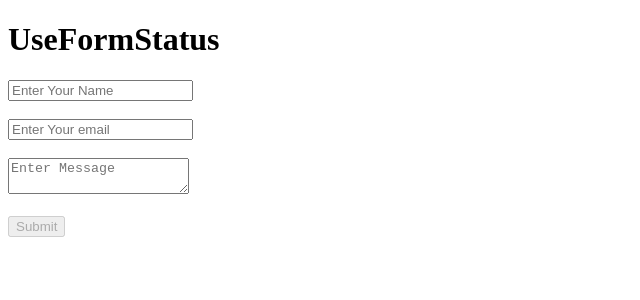
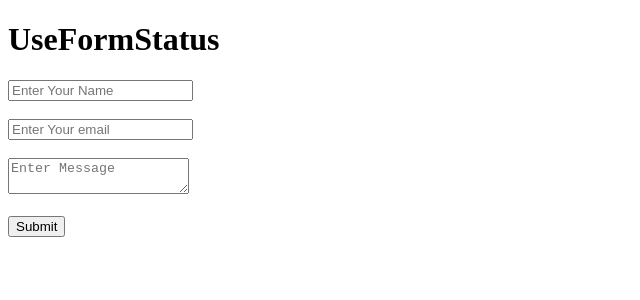
Before and after one commit to muskan-chouhan/react, a React (Vite) app in the folder 45-project-useformstatus/: page / in a window 1280 px wide. Shown: the top 300 px of the page, without its empty margins (0-640 px from the left). Built offline with nearby package versions, Linux system fonts and the light colour scheme.

Commit message:
button diable

```diff
--- a/45-project-useformstatus/src/App.jsx
+++ b/45-project-useformstatus/src/App.jsx
@@ -2,10 +2,15 @@ import { useState } from 'react'
 import ContactForm from './component/ContactForm'
 function App() {
 
+  const handelSubmit = async () => {
+    await new Promise(res => setTimeout(res, 2000));
+    console.log('submit');
+  }
+
   return (
     <>
       <h1>UseFormStatus</h1>
-      <form action='#'>
+      <form action={handelSubmit}>
         <ContactForm/>
       </form>
     </>
--- a/45-project-useformstatus/src/component/ContactForm.jsx
+++ b/45-project-useformstatus/src/component/ContactForm.jsx
@@ -1,5 +1,7 @@
 import { useFormStatus } from 'react-dom'
 const ContactForm = () => {
+
+    const { pending } = useFormStatus();
     return(
       <>
         <input
@@ -13,7 +15,8 @@ const ContactForm = () => {
         <textarea
            placeholder='Enter Message'
         /><br/><br/>
-        <button type='submit' disabled = 'pending' >Submit</button>
+
+        <button type='submit' disabled = {pending} >{pending ? 'submitting...' : 'Submit'}</button>
     </>
 
     )
```
